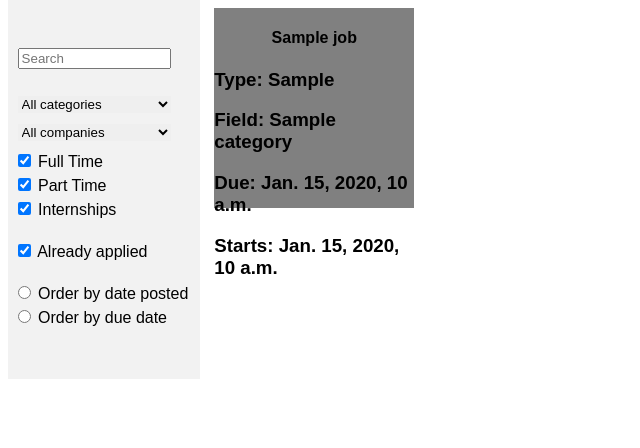
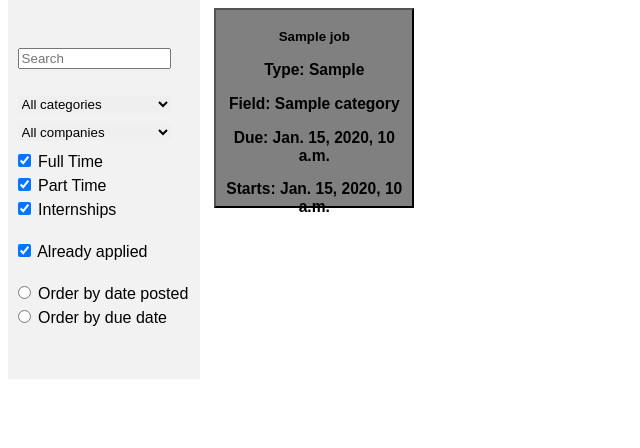
Before and after one commit to Danielzhx/Candy_Queen, a Django app: template job_hunters/jobs/templates/jobs/index.html in a window 1280 px wide. Shown: the part 56-504 px from the top of the page, without its empty margins (0-640 px from the left). Run offline with Django 5.2, Linux system fonts and the light colour scheme; the template is opened without the code that fills it: most values are stand-ins (such as "Sample title", 1, 10 or a date in 2020); data that the repository does not hold is empty.

Commit message:
[Minor Change]: changed the job divs over to buttons

```diff
--- a/job_hunters/jobs/templates/jobs/index.html
+++ b/job_hunters/jobs/templates/jobs/index.html
@@ -48,13 +48,13 @@
         <!-- Posting Display -->
         <div class="listing">
             {% for job in jobs%}
-            <div class="jobPost">
+            <button class="jobPost">
                 <h4>{{ job.title }}</h4>
                 <h3>Type: {{ job.job_type.job_type }}</h3>
                 <h3>Field: {{ job.category.category }}</h3>
                 <h3>Due: {{ job.due_date }}</h3>
                 <h3>Starts: {{ job.start_date }}</h3>
-            </div>
+            </button>
             {% endfor %}
         </div>
     </div>
```
